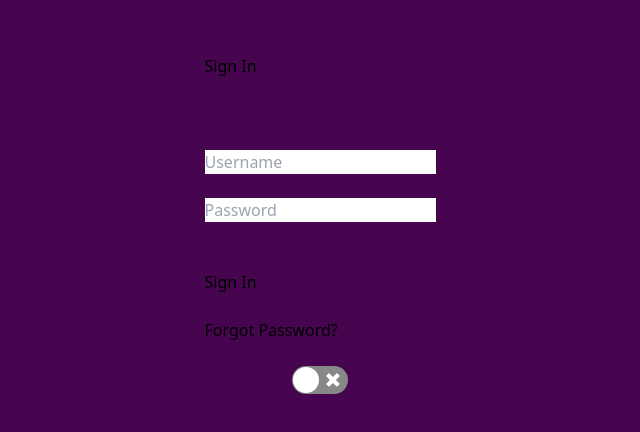
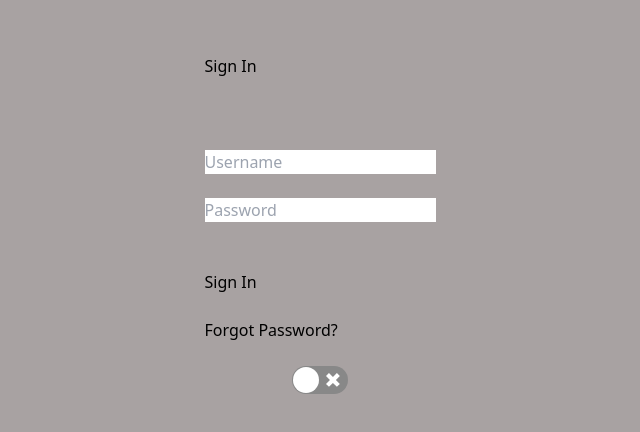
Before and after one commit to MKAIF5/ReactJs-Dark-And-Light-Mode-With-Tailwand, a React (Vite) app: page / in a window 1280 px wide. Shown: the part 188-620 px from the top of the page, without its empty margins (320-960 px from the left). Built offline with nearby package versions, Linux system fonts and the light colour scheme.

Commit message:
90% Work Completed

```diff
--- a/src/App.css
+++ b/src/App.css
@@ -16,5 +16,5 @@
 }
 
 #light{
-  background-color: gainsboro;
+    background-color: rgb(168, 162, 162);
 }
--- a/src/App.jsx
+++ b/src/App.jsx
@@ -9,12 +9,10 @@ export const ThemeContext = createContext(null);
 
 function App() {
 
-  const [theme, setTheme] = useState("dark")
+  const [theme, setTheme] = useState("light")
 
   const toggleTheme = () => {
-    setTheme((curr) => {
-      curr === "light" ? "dark" : "light"
-    });
+    setTheme((curr) => (curr === "light" ? "dark" : "light"))
   };
 
   return (
@@ -22,7 +20,8 @@ function App() {
       <ThemeContext.Provider value={{ theme, toggleTheme }}>
         <div className='app' id={theme}>
           <Form />
-          <ReactSwitch className='relative bottom-20' />
+          <ReactSwitch className='relative bottom-20'
+            onChange={toggleTheme} checked={theme === "dark"} />
         </div>
       </ThemeContext.Provider >
     </>
```
